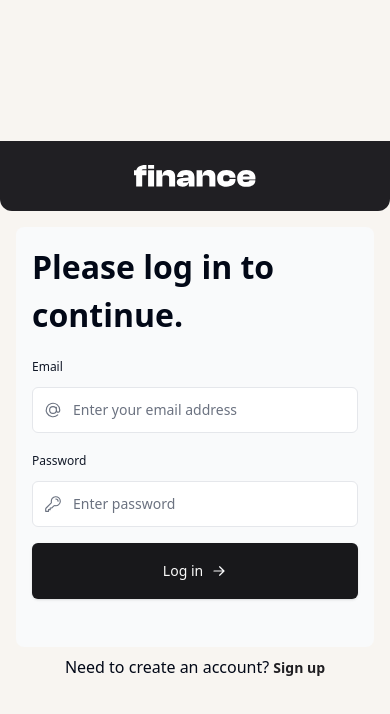
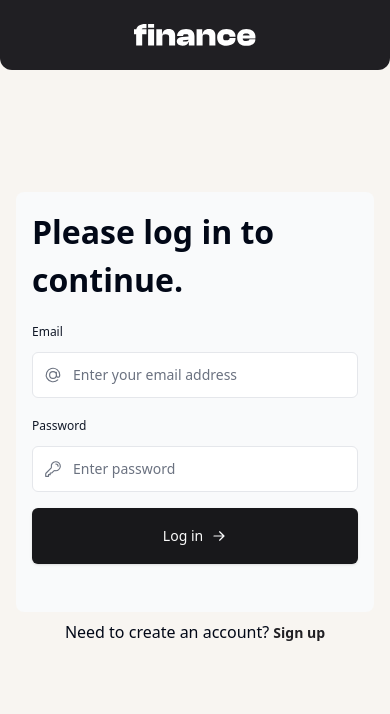
Before and after one commit to ChamuMutezva/personal-finance-dashboard, a Next.js app: page /login in a window 390 px wide. Shown: the top 714 px of the page. Built offline with nearby package versions, Linux system fonts and the light colour scheme; no server answers.

Commit message:
fix: mobile layout for mobile caused by absolute positioning

```diff
--- a/app/login/page.tsx
+++ b/app/login/page.tsx
@@ -6,7 +6,7 @@ export default function Login() {
     return (
         <main className="flex flex-col items-center justify-center relative lg:justify-around  min-h-screen  lg:flex-row w-full lg:p-4">
             <div
-                className="flex flex-col justify-between items-center lg:items-stretch w-full lg:h-dvh bg-[hsl(var(--grey-900))]
+                className="flex flex-col justify-between items-center lg:items-stretch absolute lg:relative top-0 w-full lg:h-dvh bg-[hsl(var(--grey-900))]
                             lg:w-5/12 p-6 rounded-b-xl lg:rounded-2xl object-cover bg-none
                              lg:bg-[url('/assets/images/illustration-authentication.svg')] bg-top bg-auto bg-no-repeat"
             >
```
